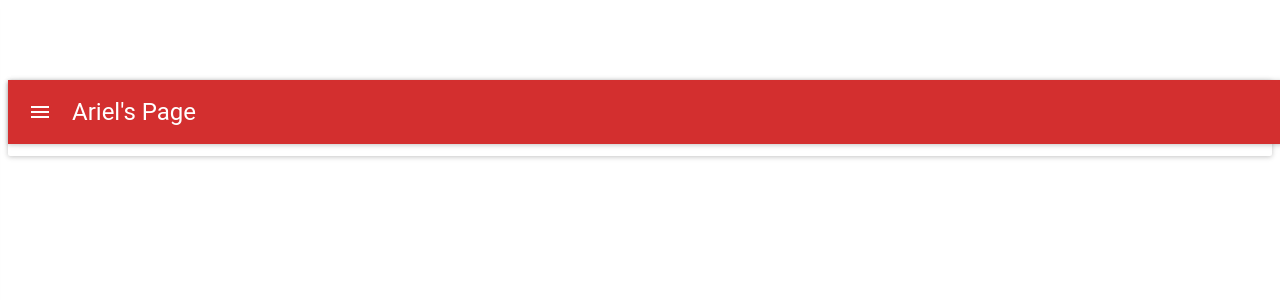
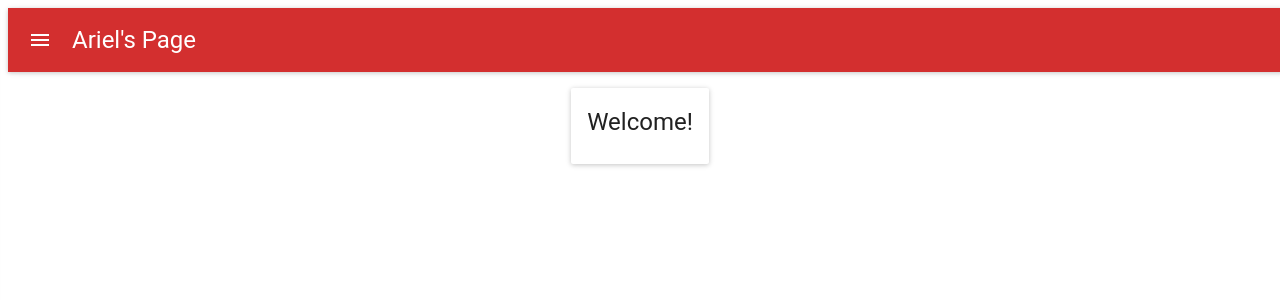
Before and after one commit to elarielcl/arielspage, a React app: page / in a window 1280 px wide. Shown: the top 300 px of the page. Built offline with nearby package versions, Linux system fonts and the light colour scheme; the HTML template or start-up script is replaced by a standard one; what react-tap-event-plugin would draw is missing.

Commit message:
Ups again!

```diff
--- a/client/src/components/HomePage.jsx
+++ b/client/src/components/HomePage.jsx
@@ -7,9 +7,11 @@ export default class HomePage extends React.Component {
 
     render() {
         return (
-            <Card className="container" style={{marginTop:"5em"}}>
-                <CardTitle title="Welcome!"/>
-            </Card>
+            <div style={{display: "flex", justifyContent:"center"}}>
+                <Card className="container" style={{marginTop:"5em"}}>
+                    <CardTitle title="Welcome!"/>
+                </Card>
+            </div>
         );
     }
 }
--- a/client/src/components/NotFound.jsx
+++ b/client/src/components/NotFound.jsx
@@ -11,9 +11,11 @@ export default class NotFound extends React.Component {
 
     render() {
         return (
-            <Card className="container" style={{marginTop:"5em"}}>
-                <CardTitle title="Not Found"/>
-            </Card>
+            <div style={{display: "flex", justifyContent:"center"}}>
+                <Card className="container" style={{marginTop:"5em"}}>
+                    <CardTitle title="Not Found"/>
+                </Card>
+            </div>
         );
     }
 }
```
